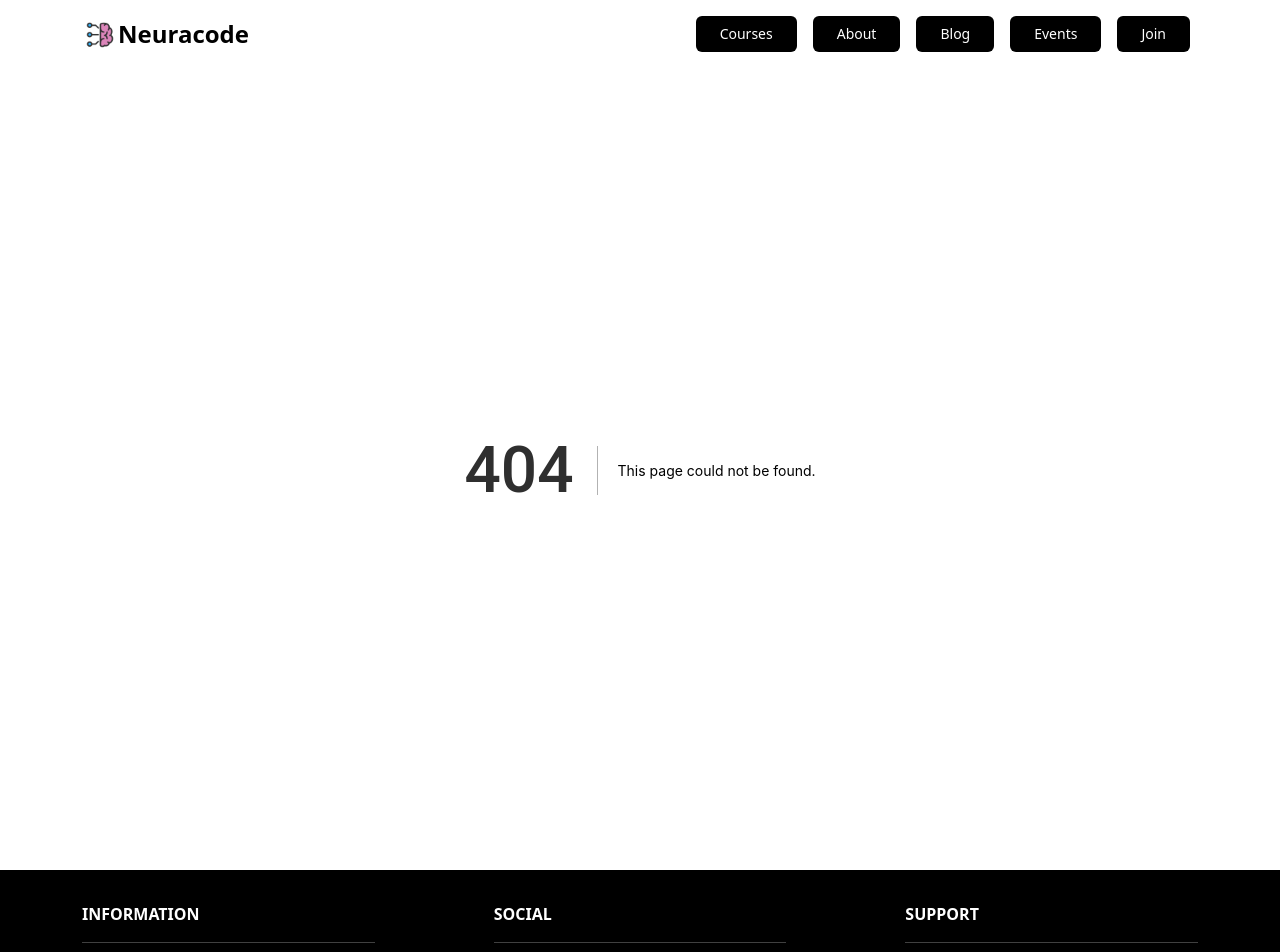
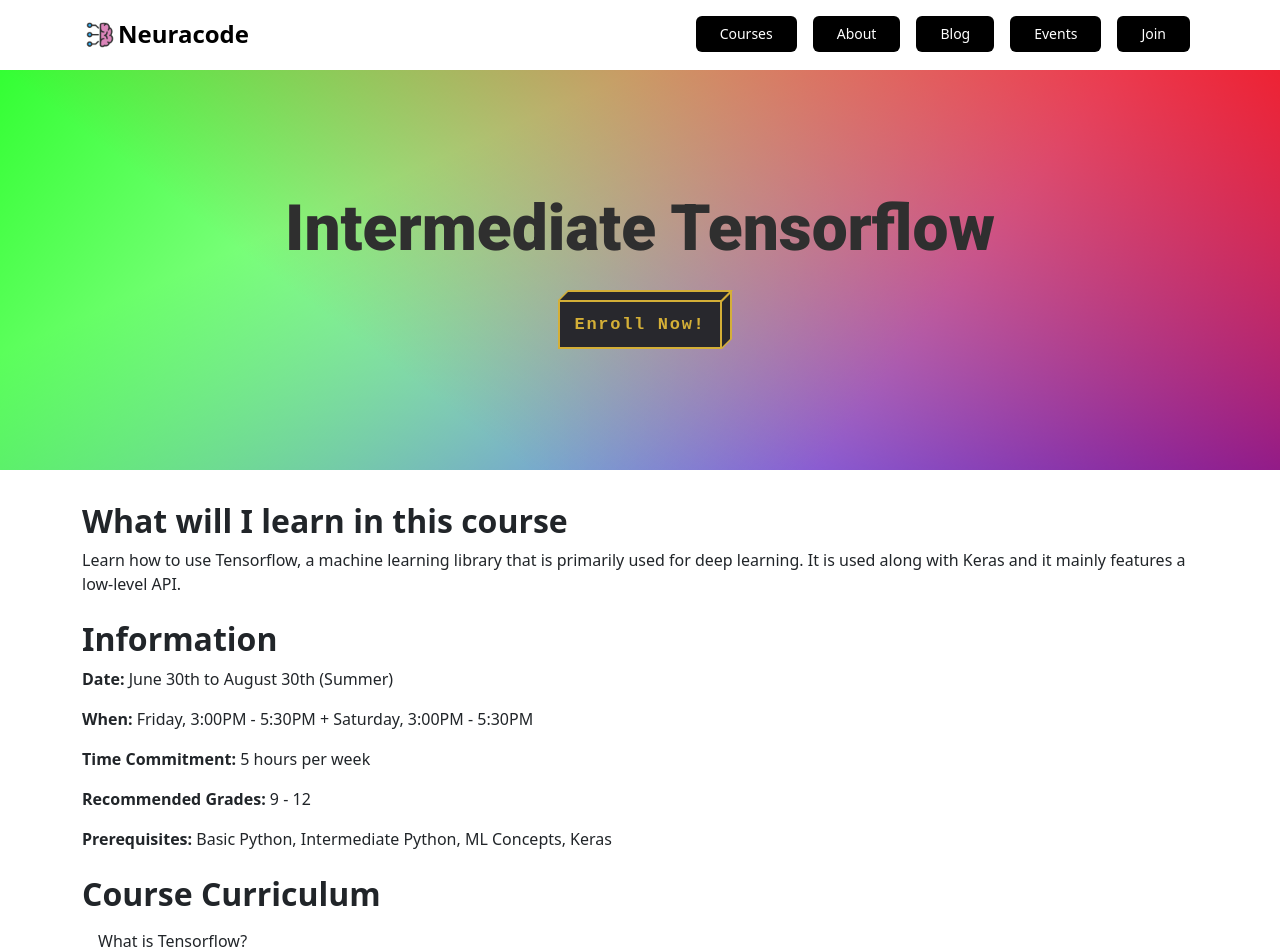
Before and after one commit to Neuracode/website, a Next.js app: page /courses/intermediate-tensorflow in a window 1280 px wide. Before the commit this address had no page. Shown: the top 952 px of the page. Built offline with nearby package versions, Linux system fonts and the light colour scheme.

Commit message:
Update course names

```diff
--- a/components/MainNavbar.tsx
+++ b/components/MainNavbar.tsx
@@ -122,16 +122,16 @@ const MainNavbar: React.FC = () => {
                                             href: '/courses/intermediate-python',
                                         },
                                         {
-                                            name: 'Intro to Scikit-Learn',
-                                            href: '/courses/intro-to-scikit-learn',
+                                            name: 'Intermediate Scikit-Learn',
+                                            href: '/courses/intermediate-scikit-learn',
                                         },
                                         {
-                                            name: 'Intro to Keras',
-                                            href: '/courses/intro-to-keras',
+                                            name: 'Intermediate Keras',
+                                            href: '/courses/intermediate-keras',
                                         },
                                         {
-                                            name: 'Intro to Tensorflow',
-                                            href: '/courses/intro-to-tensorflow',
+                                            name: 'Intermediate Tensorflow',
+                                            href: '/courses/intermediate-tensorflow',
                                         },
                                     ]}
                                 />
--- a/pages/courses/intro-to-keras.tsx
+++ b/pages/courses/intermediate-keras.tsx
@@ -20,7 +20,7 @@ const IntroToKeras: React.FC = () => {
     return (
         <>
             <CourseHeader
-                name='Intro to Keras'
+                name='Intermediate Keras'
                 curriculumList={curriculumList}
                 about='Learn how to use Keras, a machine learning library for Python that is commonly used for artificial neural networks (ANNs) and deep learning. It is a high-level API that can be used along with Tensorflow.'
                 startDate='June 30th'
@@ -28,7 +28,11 @@ const IntroToKeras: React.FC = () => {
                 dayAndTime='Friday, 3:00PM - 5:00PM + Saturday, 3:00PM - 5:00PM'
                 timeCommitment={4}
                 recommendedGrades='8 - 12'
-                prerequisites={['Basic Python', 'Intermediate Python', 'ML Concepts']}
+                prerequisites={[
+                    'Basic Python',
+                    'Intermediate Python',
+                    'ML Concepts',
+                ]}
             />
         </>
     );
--- a/pages/courses/intro-to-scikit-learn.tsx
+++ b/pages/courses/intermediate-scikit-learn.tsx
@@ -50,7 +50,7 @@ const IntroToScikitLearn: React.FC = () => {
     return (
         <>
             <CourseHeader
-                name='Intro to Scikit-Learn'
+                name='Intermediate Scikit-Learn'
                 curriculumList={curriculumList}
                 about='Learn how to use Scikit-Learn, a machine learning library for Python that includes a lot of useful machine learning algorithms and functions. It is not too complex and is a great way to get started with machine learning.'
                 startDate='June 30th'
@@ -58,7 +58,11 @@ const IntroToScikitLearn: React.FC = () => {
                 dayAndTime='Friday, 3:00PM - 5:00PM + Saturday, 3:00PM - 5:00PM'
                 timeCommitment={4}
                 recommendedGrades='8 - 12'
-                prerequisites={['Basic Python', 'Intermediate Python', 'ML Concepts']}
+                prerequisites={[
+                    'Basic Python',
+                    'Intermediate Python',
+                    'ML Concepts',
+                ]}
             />
         </>
     );
--- a/pages/courses/intro-to-tensorflow.tsx
+++ b/pages/courses/intermediate-tensorflow.tsx
@@ -28,7 +28,7 @@ const IntroToTensorflow: React.FC = () => {
     return (
         <>
             <CourseHeader
-                name='Intro to Tensorflow'
+                name='Intermediate Tensorflow'
                 curriculumList={curriculumList}
                 about='Learn how to use Tensorflow, a machine learning library that is primarily used for deep learning. It is used along with Keras and it mainly features a low-level API.'
                 startDate='June 30th'
@@ -36,7 +36,12 @@ const IntroToTensorflow: React.FC = () => {
                 dayAndTime='Friday, 3:00PM - 5:30PM + Saturday, 3:00PM - 5:30PM'
                 timeCommitment={5}
                 recommendedGrades='9 - 12'
-                prerequisites={['Basic Python', 'Intermediate Python', 'ML Concepts', 'Keras']}
+                prerequisites={[
+                    'Basic Python',
+                    'Intermediate Python',
+                    'ML Concepts',
+                    'Keras',
+                ]}
             />
         </>
     );
--- a/pages/courses/intro-to-machine-learning.tsx
+++ b/pages/courses/intro-to-machine-learning.tsx
@@ -20,7 +20,7 @@ const IntroToMachineLearning: React.FC = () => {
                 curriculumList={curriculumList}
                 about='Learn the basics of machine learning and theoretical knowledge on the topic. This course is meant as a primer for the other courses, which all rely on the concepts taught in this course.'
                 startDate='June 30th'
-                endDate='August 30th'
+                endDate='July 30th'
                 dayAndTime='Friday, 3:00PM - 4:30PM + Saturday, 3:00PM - 4:30PM'
                 timeCommitment={3}
                 recommendedGrades='6 - 10'
--- a/pages/courses/intro-to-python.tsx
+++ b/pages/courses/intro-to-python.tsx
@@ -30,7 +30,7 @@ const IntroToPython: React.FC = () => {
                 curriculumList={curriculumList}
                 about='Learn to use the general-purpose programming knowledge, which has a huge machine learning community to support it. Python is the most popular language for machine learning and this teaches you the basics you need for the other courses, which all require Python.'
                 startDate='June 30th'
-                endDate='August 30th'
+                endDate='July 30th'
                 dayAndTime='Friday, 3:00PM - 4:30PM + Saturday, 3:00PM - 4:30PM'
                 timeCommitment={3}
                 recommendedGrades='6 - 10'
--- a/pages/courses/overview.tsx
+++ b/pages/courses/overview.tsx
@@ -39,11 +39,11 @@ const Overview: React.FC = () => {
             prerequisites: ['Basic Python'],
         },
         {
-            name: 'Intro to Scikit-Learn',
+            name: 'Intermediate Scikit-Learn',
             description:
                 'Learn how to use Scikit-Learn, a machine learning library for Python that includes a lot of useful machine learning algorithms and functions. It is not too complex and is a great way to get started with machine learning.',
             image: 'https://avatars2.githubusercontent.com/u/365630?v=3&s=400',
-            href: '/courses/intro-to-scikit-learn',
+            href: '/courses/intermediate-scikit-learn',
             prerequisites: [
                 'Basic Python',
                 'Intermediate Python',
@@ -51,11 +51,11 @@ const Overview: React.FC = () => {
             ],
         },
         {
-            name: 'Intro to Keras',
+            name: 'Intermediate Keras',
             description:
                 'Learn how to use Keras, a machine learning library for Python that is commonly used for artificial neural networks (ANNs) and deep learning. It is a high-level API that can be used along with Tensorflow.',
             image: '/course_icons/keras_icon.png',
-            href: '/courses/intro-to-keras',
+            href: '/courses/intermediate-keras',
             prerequisites: [
                 'Basic Python',
                 'Intermediate Python',
@@ -63,11 +63,11 @@ const Overview: React.FC = () => {
             ],
         },
         {
-            name: 'Intro to Tensorflow',
+            name: 'Intermediate Tensorflow',
             description:
                 'Learn how to use Tensorflow, a machine learning library that is primarily used for deep learning. It is used along with Keras and it mainly features a low-level API.',
             image: '/course_icons/tensorflow.png',
-            href: '/courses/intro-to-tensorflow',
+            href: '/courses/intermediate-tensorflow',
             prerequisites: [
                 'Basic Python',
                 'Intermediate Python',
--- a/pages/index.tsx
+++ b/pages/index.tsx
@@ -45,7 +45,7 @@ const Home: NextPage = () => {
                 />
                 <meta
                     name='keywords'
-                    content='neuracode, nonprofit, non-profit, 501(c)(3), 501 c 3, 501c3, neura code, educate, education, low-income, low income, underrepresented students, student led, student-led, machine learning, high school, programming, coding, computer science, cs, intro to machine learning, intro to python, intermediate python, intro to scikit-learn, intro to keras, intro to tensorflow, scikit-learn, keras, tensorflow, GitHub, LinkedIn, Discord, Email, python, ai, ml, ai enthusiast, artificial intelligence, neural networks, azam ahmed, united states, neuracode global, new jersey, nj, neuracode.org, neural, ann, cnn, rnn, artificial neural network, convolutional neural network, recurrent neural network, nn, supervised learning, unsupervised learning, reinforcement learning, regression, classification, decision trees, random forests, gan, generative, generative adversarial networks, deep learning, azam, ahmed, azam ahmed president'
+                    content='neuracode, nonprofit, non-profit, 501(c)(3), 501 c 3, 501c3, neura code, educate, education, low-income, low income, underrepresented students, student led, student-led, machine learning, high school, programming, coding, computer science, cs, intro to machine learning, intro to python, intermediate python, Intermediate Scikit-Learn, Intermediate Keras, Intermediate Tensorflow, scikit-learn, keras, tensorflow, GitHub, LinkedIn, Discord, Email, python, ai, ml, ai enthusiast, artificial intelligence, neural networks, azam ahmed, united states, neuracode global, new jersey, nj, neuracode.org, neural, ann, cnn, rnn, artificial neural network, convolutional neural network, recurrent neural network, nn, supervised learning, unsupervised learning, reinforcement learning, regression, classification, decision trees, random forests, gan, generative, generative adversarial networks, deep learning, azam, ahmed, azam ahmed president'
                 />
                 <meta name='robots' content='index, follow' />
                 <meta
@@ -177,10 +177,7 @@ const Home: NextPage = () => {
                         </div>
                     </Link>
                     <Link href='/join/overview' passHref={true}>
-                        <div
-                            data-aos='flip-up'
-                            data-aos-once='true'
-                        >
+                        <div data-aos='flip-up' data-aos-once='true'>
                             <Card
                                 style={{ width: '18rem' }}
                                 className={`${styles.infoCard} mt-4 mb-5`}
@@ -203,10 +200,7 @@ const Home: NextPage = () => {
                     </Link>
 
                     <Link href='/events/hackathon' passHref={true}>
-                        <div
-                            data-aos='flip-down'
-                            data-aos-once='true'
-                        >
+                        <div data-aos='flip-down' data-aos-once='true'>
                             <Card
                                 style={{ width: '18rem' }}
                                 className={`${styles.infoCard} mt-4 mb-5`}
--- a/pages/join/overview.tsx
+++ b/pages/join/overview.tsx
@@ -10,9 +10,14 @@ const Overview: React.FC = () => {
             <Container>
                 <h1>Join us!</h1>
                 <div className='mt-5 text-center'>
-          <a href='https://forms.gle/7dYev7Agaj36qsHe8' target="_blank" rel="noreferrer" className="text-decoration-none">
+                    <a
+                        href='https://forms.gle/7dYev7Agaj36qsHe8'
+                        target='_blank'
+                        rel='noreferrer'
+                        className='text-decoration-none'
+                    >
                         <div className='w-100 d-flex align-items-center justify-content-center'>
-              <ThreeDButton text="Apply Now!" />
+                            <ThreeDButton text='Apply Now!' />
                         </div>
                     </a>
                 </div>
@@ -30,15 +35,15 @@ const Overview: React.FC = () => {
                         description='Intermediate Python tutors will be required to have advanced knowledge of the Python programming knowledge, including concepts like OOP, magic methods, and more.'
                     />
                     <PositionCard
-            title='Tutor: Intro to Scikit-Learn'
+                        title='Tutor: Intermediate Scikit-Learn'
                         description='Scikit-Learn tutors will be required to have knowledge of Scikit-Learn and AI concepts.'
                     />
                     <PositionCard
-            title='Tutor: Intro to Keras'
+                        title='Tutor: Intermediate Keras'
                         description='Keras tutors will be required to have knowledge of Keras and AI concepts.'
                     />
                     <PositionCard
-            title='Tutor: Intro to Tensorflow'
+                        title='Tutor: Intermediate Tensorflow'
                         description='Tensorflow tutors will be required to have knowledge of Tensorflow and AI concepts.'
                     />
                     <PositionCard
```
Lines whose indentation alone changed are shown as unchanged.
